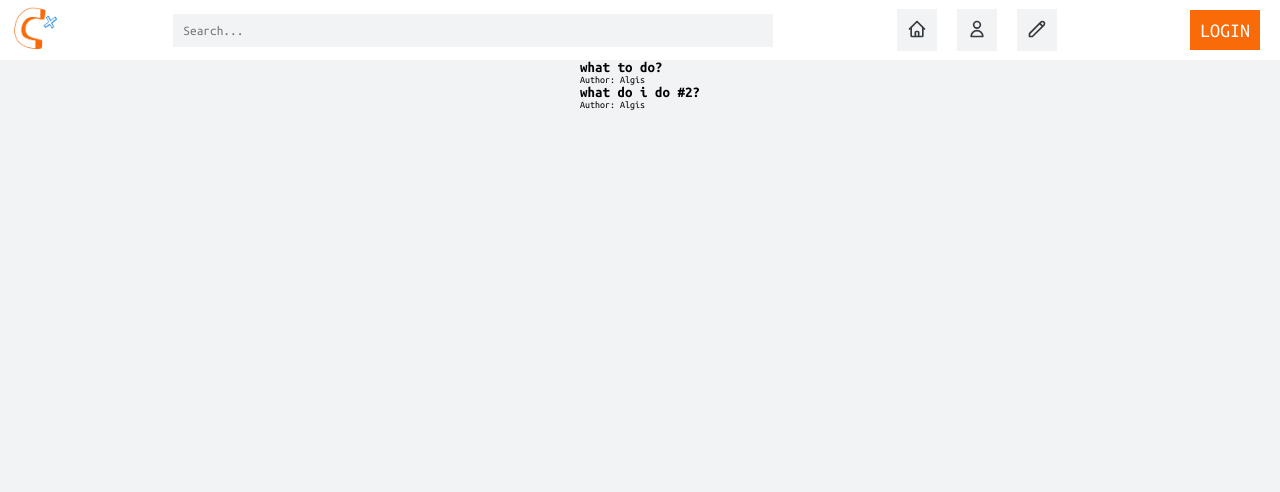
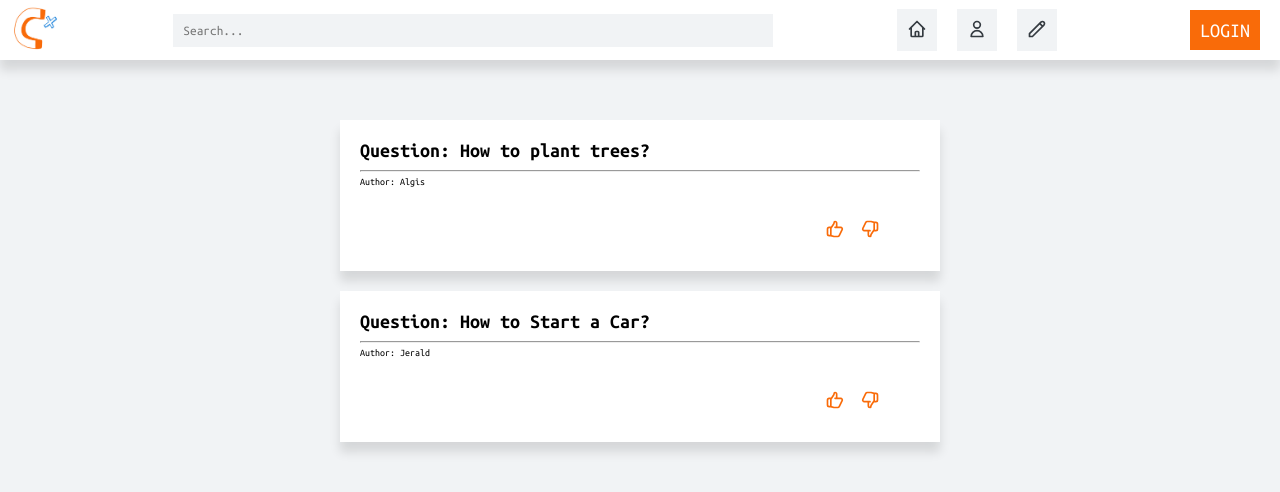
Before and after one commit to KasparasBal/baigiamasis, a React (Create React App) app: page / in a window 1280 px wide. Shown: the top 492 px of the page. Built offline with nearby package versions, Linux system fonts and the light colour scheme; data requests are answered from the project's data file.

Commit message:
Commit 3: Displaying Posts

```diff
--- a/data/db.json
+++ b/data/db.json
@@ -1,15 +1,15 @@
 {
   "posts": [
     {
-      "title": "what to do?",
+      "title": "Question: How to plant trees?",
       "body": "i do not know what to do, can someone help me ?",
       "author": "Algis",
       "id": 1
     },
     {
-      "title": "what do i do #2?",
+      "title": "Question: How to Start a Car?",
       "body": "i still do not know what to do, can someone help me pleaaase ?",
-      "author": "Algis",
+      "author": "Jerald",
       "id": 2
     }
   ]
--- a/src/components/Home.js
+++ b/src/components/Home.js
@@ -7,6 +7,7 @@ import loading_gif from "../img/Loading_Gif.gif";
 const Home = (props) => {
   const [posts, setPosts] = useState(null);
   const [loading, setLoading] = useState(true);
+  const [error, setError] = useState(true);
 
   //Fetch Data from JSON SRV
   useEffect(() => {
@@ -17,7 +18,8 @@ const Home = (props) => {
       .then((data) => {
         setPosts(data);
         setLoading(false);
-      });
+      })
+      .catch((err) => {});
   }, []);
 
   return (
@@ -27,6 +29,7 @@ const Home = (props) => {
           <img className="loading_gif" src={loading_gif} alt="loading..." />
         </div>
       )}
+
       {posts && <Posts posts={posts} />}
     </div>
   );
--- a/src/components/Posts.js
+++ b/src/components/Posts.js
@@ -1,10 +1,53 @@
+import "../styles/Posts.css";
+
+const like = (
+  <svg
+    xmlns="http://www.w3.org/2000/svg"
+    className="h-6 w-6"
+    fill="none"
+    viewBox="0 0 24 24"
+    stroke="currentColor"
+    strokeWidth={2}
+  >
+    <path
+      strokeLinecap="round"
+      strokeLinejoin="round"
+      d="M14 10h4.764a2 2 0 011.789 2.894l-3.5 7A2 2 0 0115.263 21h-4.017c-.163 0-.326-.02-.485-.06L7 20m7-10V5a2 2 0 00-2-2h-.095c-.5 0-.905.405-.905.905 0 .714-.211 1.412-.608 2.006L7 11v9m7-10h-2M7 20H5a2 2 0 01-2-2v-6a2 2 0 012-2h2.5"
+    />
+  </svg>
+);
+
+const dislike = (
+  <svg
+    xmlns="http://www.w3.org/2000/svg"
+    className="h-6 w-6"
+    fill="none"
+    viewBox="0 0 24 24"
+    stroke="currentColor"
+    strokeWidth={2}
+  >
+    <path
+      strokeLinecap="round"
+      strokeLinejoin="round"
+      d="M10 14H5.236a2 2 0 01-1.789-2.894l3.5-7A2 2 0 018.736 3h4.018a2 2 0 01.485.06l3.76.94m-7 10v5a2 2 0 002 2h.096c.5 0 .905-.405.905-.904 0-.715.211-1.413.608-2.008L17 13V4m-7 10h2m5-10h2a2 2 0 012 2v6a2 2 0 01-2 2h-2.5"
+    />
+  </svg>
+);
+
 const Posts = (props) => {
   return (
     <div className="posts">
       {props.posts.map((post) => (
-        <div className="post-preview" key={post.id}>
-          <h2>{post.title}</h2>
-          <p> Author: {post.author}</p>
+        <div className="post_preview" key={post.id}>
+          <h2 className="post_title">
+            {post.title}
+            <hr></hr>
+          </h2>
+          <p className="post_author"> Author: {post.author}</p>
+          <div className="post_reactions">
+            <button className="reaction_btn">{like}</button>
+            <button className="reaction_btn">{dislike}</button>
+          </div>
         </div>
       ))}
     </div>
--- a/src/styles/Home.css
+++ b/src/styles/Home.css
@@ -3,6 +3,7 @@
   justify-content: center;
   align-items: center;
   flex-direction: column;
+  margin-top: 4rem;
 }
 .gif_container {
   margin: 40rem 40rem;
--- a/src/styles/Nav.css
+++ b/src/styles/Nav.css
@@ -14,6 +14,8 @@ Button Hover 2: #e66108;
   align-items: center;
   height: 6rem;
   background-color: #fff;
+
+  box-shadow: 0px 10px 10px rgba(0, 0, 0, 0.116);
 }
 .search_bar {
   width: 60rem;
@@ -46,6 +48,7 @@ Button Hover 2: #e66108;
 }
 .link:hover {
   background-color: rgb(229, 232, 235);
+  color: #0f7dde;
   transition: 0.3s ease;
 }
 .link_login {
@@ -55,6 +58,7 @@ Button Hover 2: #e66108;
 }
 .link_login:hover {
   background-color: #e66108;
+  color: #fff;
 }
 .link_icon {
   width: 2rem;
--- /dev/null
+++ b/src/styles/Posts.css
@@ -0,0 +1,46 @@
+.post_preview {
+  padding: 2rem;
+  background-color: #fff;
+  width: 60rem;
+  min-height: 10rem;
+
+  margin: 2rem;
+
+  box-shadow: 0px 10px 10px rgba(0, 0, 0, 0.116);
+
+  display: grid;
+  grid-template-columns: 1fr 10rem;
+  grid-template-rows: 1fr 1fr 1fr;
+}
+.post_title {
+  font-size: 2rem;
+  grid-row: 1/2;
+  grid-column: 1/3;
+}
+.post_author {
+  grid-row: 2/3;
+  grid-column: 1/2;
+}
+.post_reactions {
+  grid-row: 3/4;
+  grid-column: 2/3;
+}
+.reaction_btn {
+  width: 2rem;
+  height: 2rem;
+  background-color: #fff;
+  border: none;
+  cursor: pointer;
+  color: #f96b09;
+  margin: 0.5rem;
+  margin-right: 1rem;
+  transition: 0.3s ease;
+}
+.reaction_btn:hover {
+  color: #0f7dde;
+  transition: 0.3s ease;
+}
+hr {
+  margin-top: 1rem;
+  margin-bottom: 0.5rem;
+}
```
